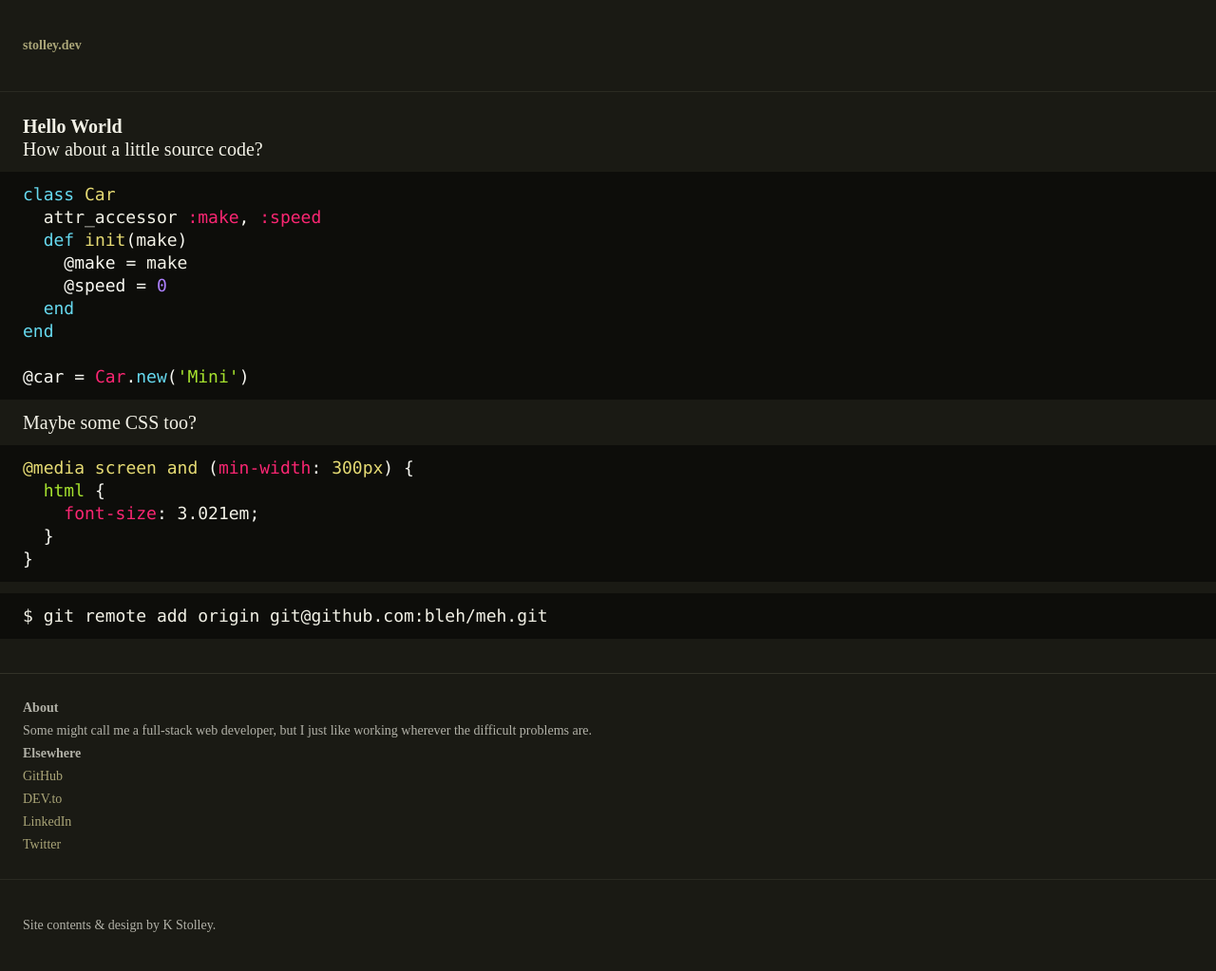
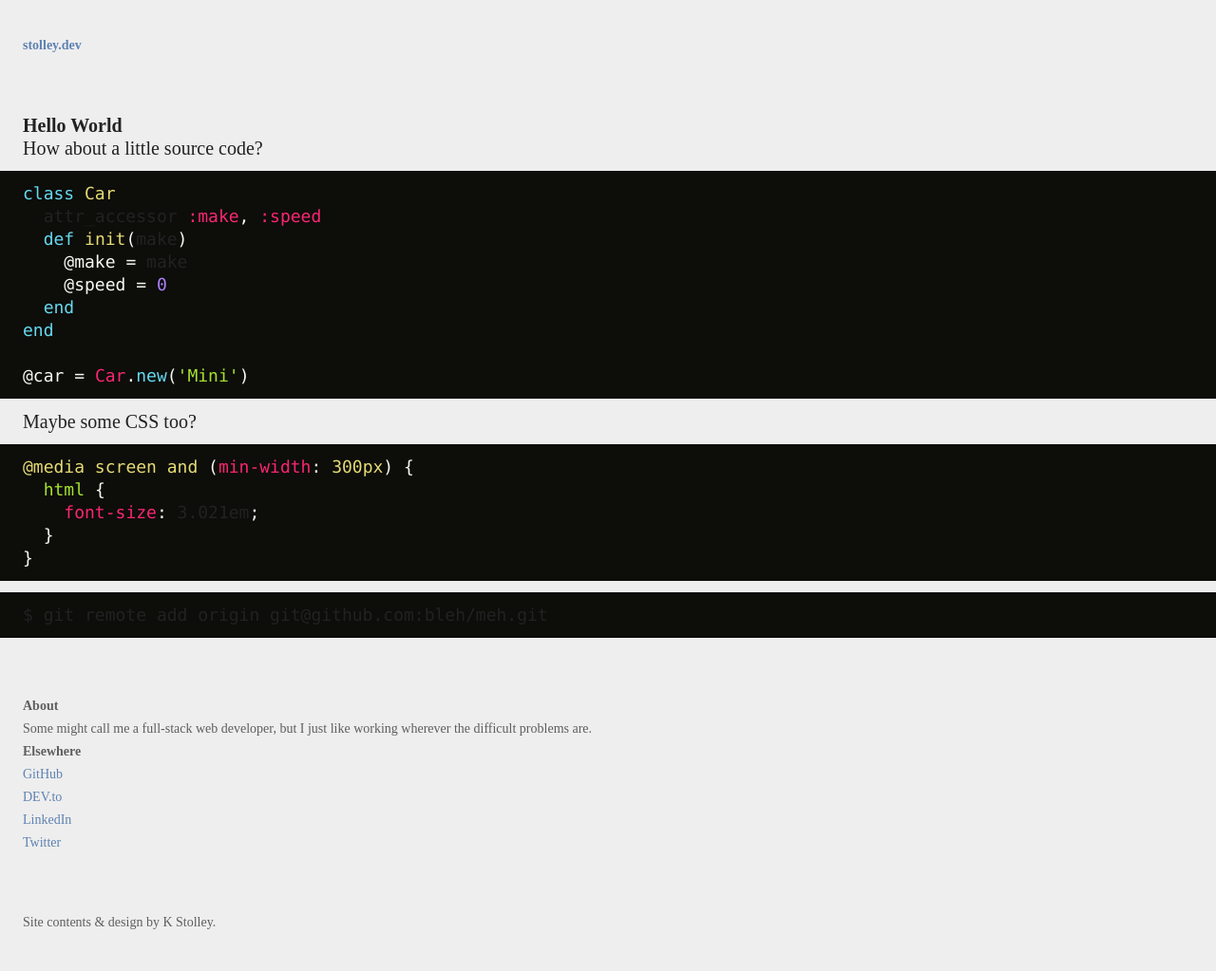
Before and after one commit to karlstolley/stolley.dev, a Jekyll site: the page built from index.md, in a window 1280 px wide. Shown: the whole page at 95% size. Built offline with Jekyll 4.4.1, drawn with Linux system fonts in a browser that asks for light colours; some web fonts are replaced; our own code applies the rules of GitHub Pages for plain Markdown files.

Commit message:
Eyeball a basic light-mode setting

```diff
--- a/assets/css/screen.css
+++ b/assets/css/screen.css
@@ -22,8 +22,8 @@ a,abbr,acronym,address,applet,article,aside,audio,b,big,blockquote,body,canvas,c
 */
 
 html {
-  background: #1a1a14;
-  color: #f2f1e6;
+  background: #EEE;
+  color: #222;
   /* TODO: Add fallback families */
   font-family: dejarip, 'SST® W05', 'SST? W05', 'SST W05';
   font-size: 20px;
@@ -44,7 +44,7 @@ h1,h2,h3 {
 }
 
 a {
-  color: #e6dfa1;
+  color: #225599;
   text-decoration: none;
 }
 
@@ -70,7 +70,6 @@ pre {
 #header,
 #footer {
   padding: 36px 24px;
-  border-bottom: 1px solid #323228;
 }
 #footer {
   border: 0;
@@ -78,7 +77,6 @@ pre {
 #content,
 #about {
   padding: 24px;
-  border-bottom: 1px solid #323228;
 }
 
 
```
